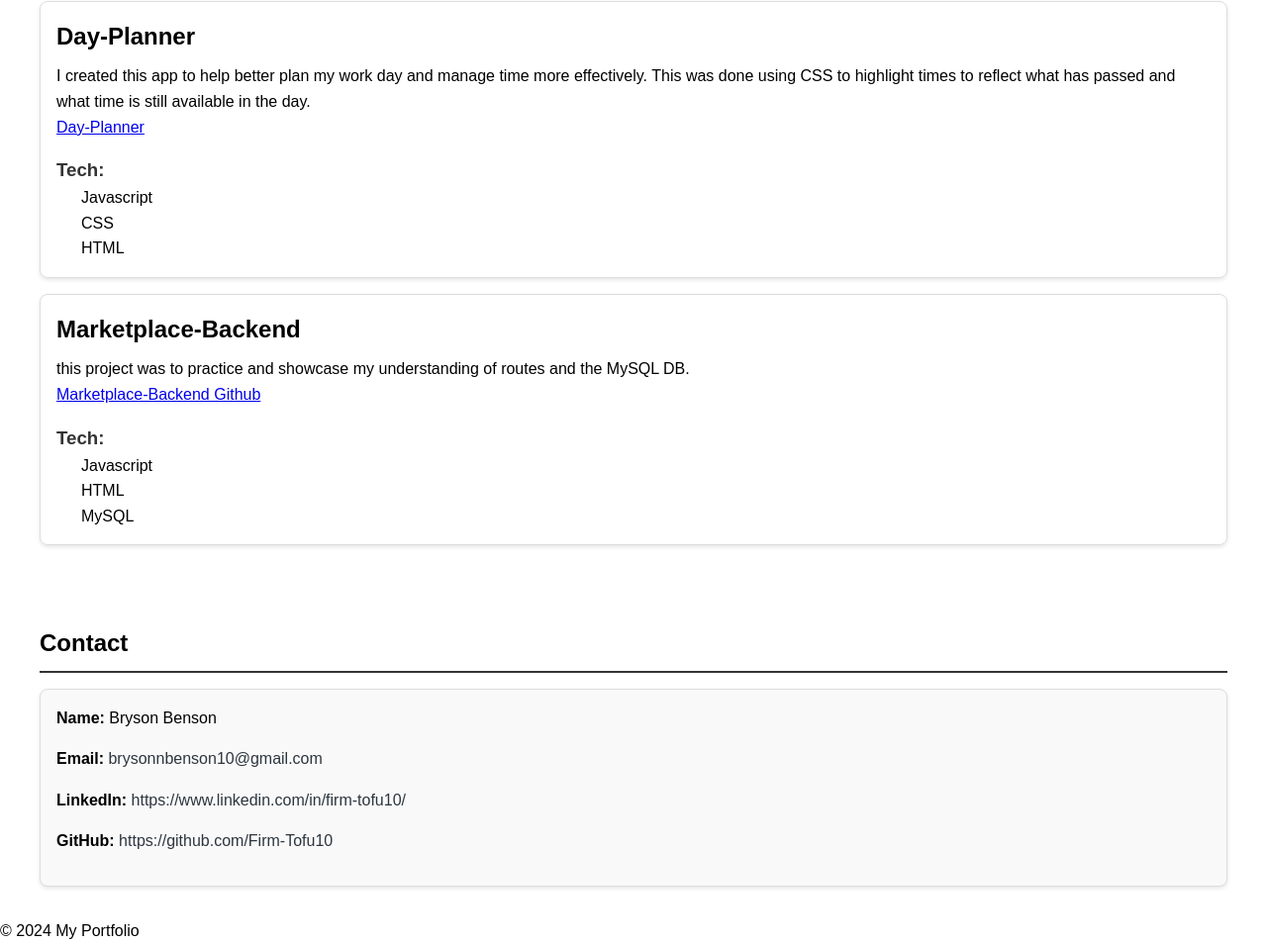
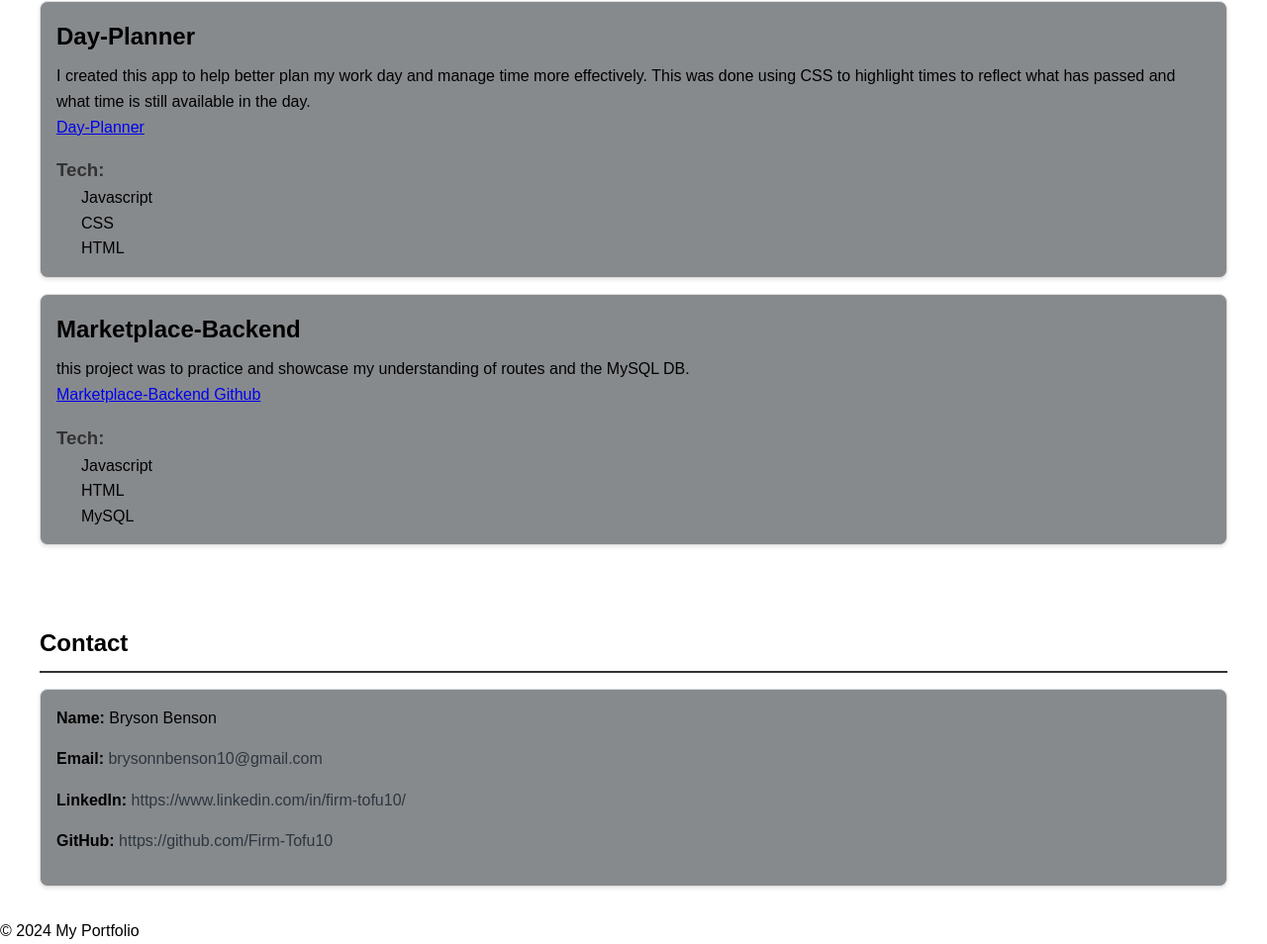
Before and after one commit to Firm-Tofu10/Brysons-Portfoliov2, a plain HTML site: page index.html in a window 1280 px wide. Shown: the part 2321-3275 px from the top of the page at 99% size. Drawn offline with Linux system fonts and the light colour scheme.

Commit message:
Styled Containers to be gray
Styled Containers to be gray

```diff
--- a/styles.css
+++ b/styles.css
@@ -87,6 +87,7 @@ h2 {
     margin-bottom: 1rem;
     border-radius: 8px;
     box-shadow: 0 2px 4px rgba(0, 0, 0, 0.1);
+    background-color: #878a8d;
 }
 
 .project h3 {
@@ -114,6 +115,7 @@ h2 {
     border: 1px solid #ddd;
     border-radius: 8px;
     box-shadow: 0 2px 4px rgba(0, 0, 0, 0.1);
+    background-color: #878a8d;
 }
 
 .contact-info p {
```
